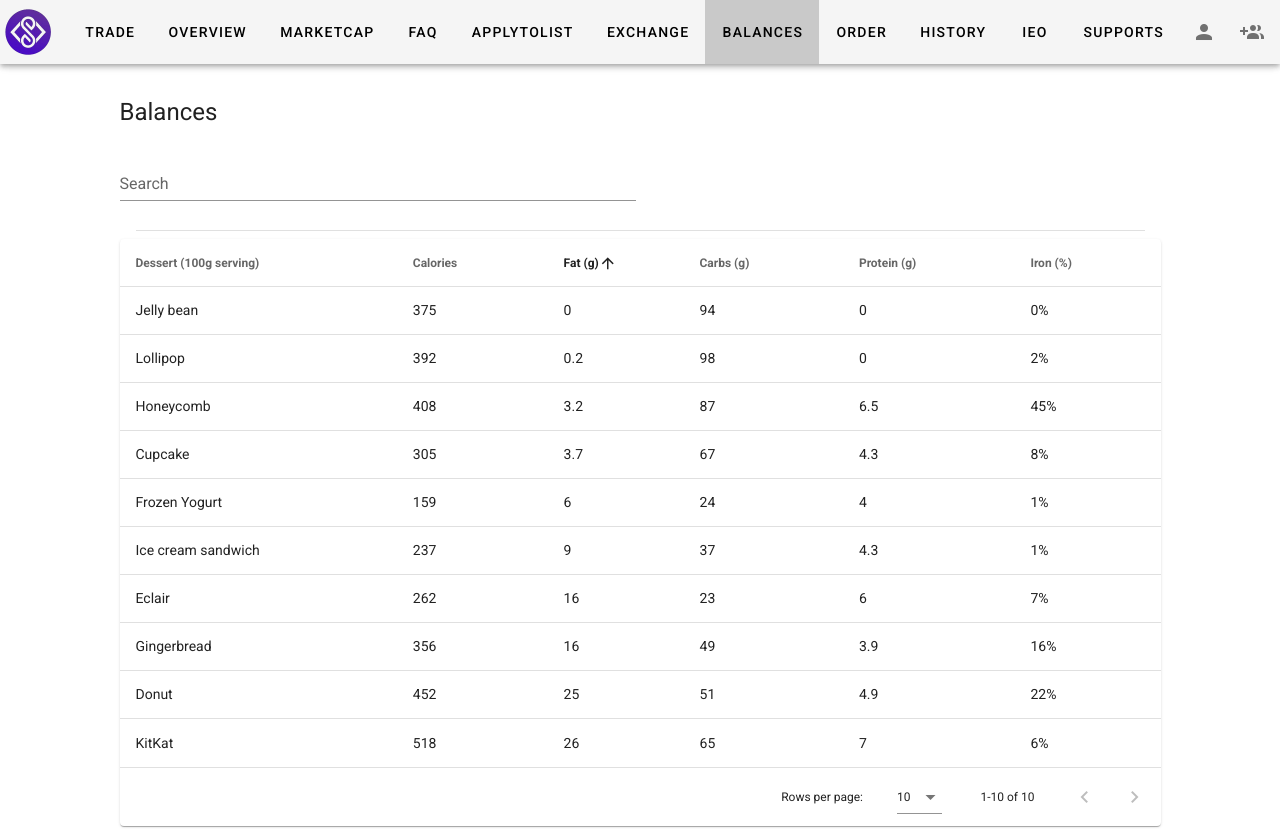
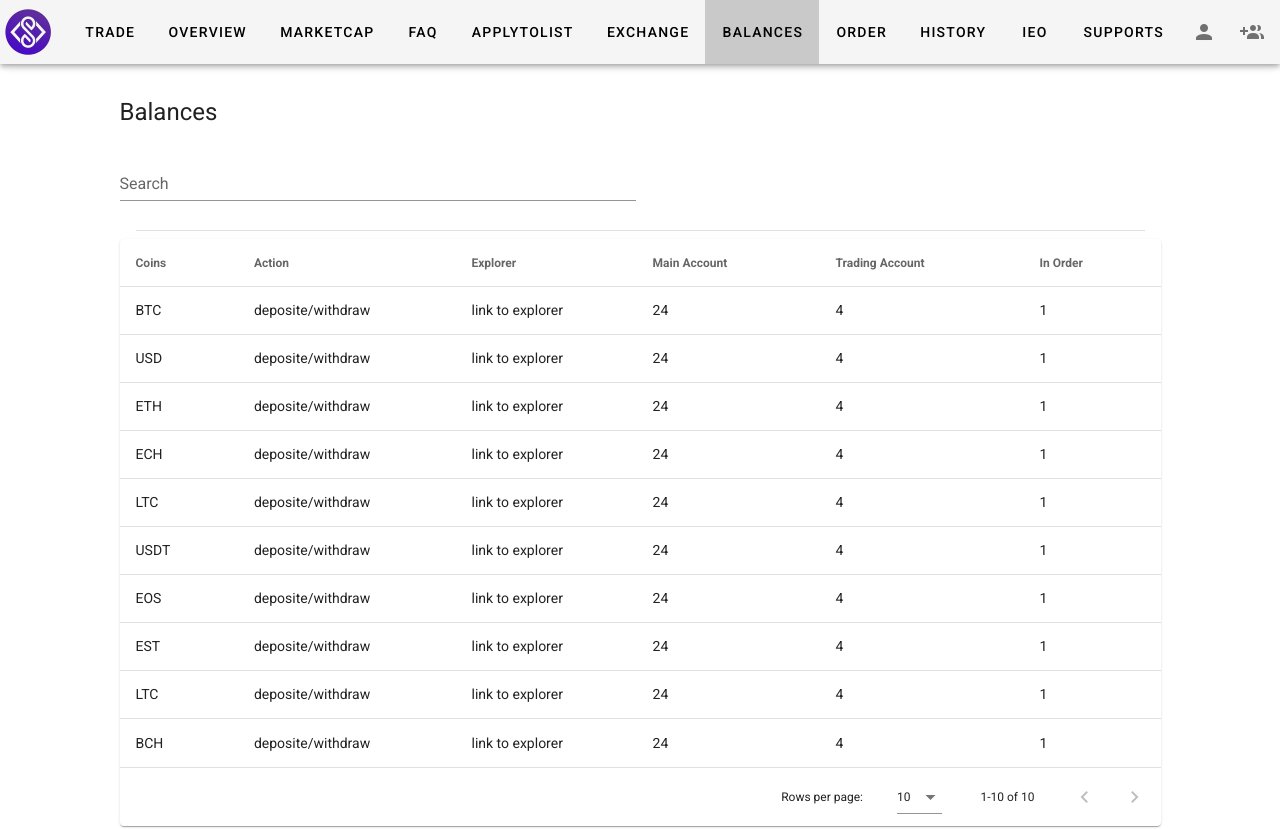
Before and after one commit to karthik2883/myexchange, a Vue app: page /balances in a window 1280 px wide. Shown: the top 829 px of the page. Built offline with nearby package versions, Linux system fonts and the light colour scheme; what vue-glide-js would draw is missing.

Commit message:
balances

```diff
--- a/src/components/Balances.vue
+++ b/src/components/Balances.vue
@@ -23,10 +23,10 @@
                         :sort-desc.sync="descending"
                         class="elevation-1"
                     ></v-data-table>
-                    <div class="text-center pt-2">
+                    <!-- <div class="text-center pt-2">
                         <v-btn color="primary" class="mr-2" @click="toggleOrder">Toggle sort order</v-btn>
                         <v-btn color="primary" @click="nextSort">Sort next column</v-btn>
-                    </div>
+                    </div>-->
                 </div>
             </v-flex>
         </v-layout>
@@ -41,109 +41,109 @@ export default {
             descending: false,
             headers: [
                 {
-                    text: 'Dessert (100g serving)',
+                    text: 'Coins',
                     align: 'left',
                     value: 'name'
                 },
-                { text: 'Calories', value: 'calories' },
-                { text: 'Fat (g)', value: 'fat' },
-                { text: 'Carbs (g)', value: 'carbs' },
-                { text: 'Protein (g)', value: 'protein' },
-                { text: 'Iron (%)', value: 'iron' }
+                { text: 'Action', value: 'action' },
+                { text: 'Explorer', value: 'explorer' },
+                { text: 'Main Account', value: 'mainaccount' },
+                { text: 'Trading Account', value: 'tradingaccount' },
+                { text: 'In Order', value: 'inorder' }
             ],
             desserts: [
                 {
-                    name: 'Frozen Yogurt',
-                    calories: 159,
-                    fat: 6.0,
-                    carbs: 24,
-                    protein: 4.0,
-                    iron: '1%'
+                    name: 'BTC',
+                    action: 'deposite/withdraw',
+                    explorer: 'link to explorer',
+                    mainaccount: 24,
+                    tradingaccount: 4.0,
+                    inorder: 1
                 },
                 {
-                    name: 'Ice cream sandwich',
-                    calories: 237,
-                    fat: 9.0,
-                    carbs: 37,
-                    protein: 4.3,
-                    iron: '1%'
+                    name: 'USD',
+                    action: 'deposite/withdraw',
+                    explorer: 'link to explorer',
+                    mainaccount: 24,
+                    tradingaccount: 4.0,
+                    inorder: 1
                 },
                 {
-                    name: 'Eclair',
-                    calories: 262,
-                    fat: 16.0,
-                    carbs: 23,
-                    protein: 6.0,
-                    iron: '7%'
+                    name: 'ETH',
+                    action: 'deposite/withdraw',
+                    explorer: 'link to explorer',
+                    mainaccount: 24,
+                    tradingaccount: 4.0,
+                    inorder: 1
                 },
                 {
-                    name: 'Cupcake',
-                    calories: 305,
-                    fat: 3.7,
-                    carbs: 67,
-                    protein: 4.3,
-                    iron: '8%'
+                    name: 'ECH',
+                    action: 'deposite/withdraw',
+                    explorer: 'link to explorer',
+                    mainaccount: 24,
+                    tradingaccount: 4.0,
+                    inorder: 1
                 },
                 {
-                    name: 'Gingerbread',
-                    calories: 356,
-                    fat: 16.0,
-                    carbs: 49,
-                    protein: 3.9,
-                    iron: '16%'
+                    name: 'LTC',
+                    action: 'deposite/withdraw',
+                    explorer: 'link to explorer',
+                    mainaccount: 24,
+                    tradingaccount: 4.0,
+                    inorder: 1
                 },
                 {
-                    name: 'Jelly bean',
-                    calories: 375,
-                    fat: 0.0,
-                    carbs: 94,
-                    protein: 0.0,
-                    iron: '0%'
+                    name: 'USDT',
+                    action: 'deposite/withdraw',
+                    explorer: 'link to explorer',
+                    mainaccount: 24,
+                    tradingaccount: 4.0,
+                    inorder: 1
                 },
                 {
-                    name: 'Lollipop',
-                    calories: 392,
-                    fat: 0.2,
-                    carbs: 98,
-                    protein: 0,
-                    iron: '2%'
+                    name: 'EOS',
+                    action: 'deposite/withdraw',
+                    explorer: 'link to explorer',
+                    mainaccount: 24,
+                    tradingaccount: 4.0,
+                    inorder: 1
                 },
                 {
-                    name: 'Honeycomb',
-                    calories: 408,
-                    fat: 3.2,
-                    carbs: 87,
-                    protein: 6.5,
-                    iron: '45%'
+                    name: 'EST',
+                    action: 'deposite/withdraw',
+                    explorer: 'link to explorer',
+                    mainaccount: 24,
+                    tradingaccount: 4.0,
+                    inorder: 1
                 },
                 {
-                    name: 'Donut',
-                    calories: 452,
-                    fat: 25.0,
-                    carbs: 51,
-                    protein: 4.9,
-                    iron: '22%'
+                    name: 'LTC',
+                    action: 'deposite/withdraw',
+                    explorer: 'link to explorer',
+                    mainaccount: 24,
+                    tradingaccount: 4.0,
+                    inorder: 1
                 },
                 {
-                    name: 'KitKat',
-                    calories: 518,
-                    fat: 26.0,
-                    carbs: 65,
-                    protein: 7,
-                    iron: '6%'
+                    name: 'BCH',
+                    action: 'deposite/withdraw',
+                    explorer: 'link to explorer',
+                    mainaccount: 24,
+                    tradingaccount: 4.0,
+                    inorder: 1
                 }
             ]
         };
-    },
-    methods: {
-        toggleOrder() {
-            this.descending = !this.descending;
-        },
-        nextSort() {
-            let index = this.headers.findIndex(h => h.value === this.sortBy);
-            index = (index + 1) % this.headers.length;
-            this.sortBy = this.headers[index].value;
-        }
     }
+    // methods: {
+    //     toggleOrder() {
+    //         this.descending = !this.descending;
+    //     },
+    //     nextSort() {
+    //         let index = this.headers.findIndex(h => h.value === this.sortBy);
+    //         index = (index + 1) % this.headers.length;
+    //         this.sortBy = this.headers[index].value;
+    //     }
+    // }
 };
 </script>
```
